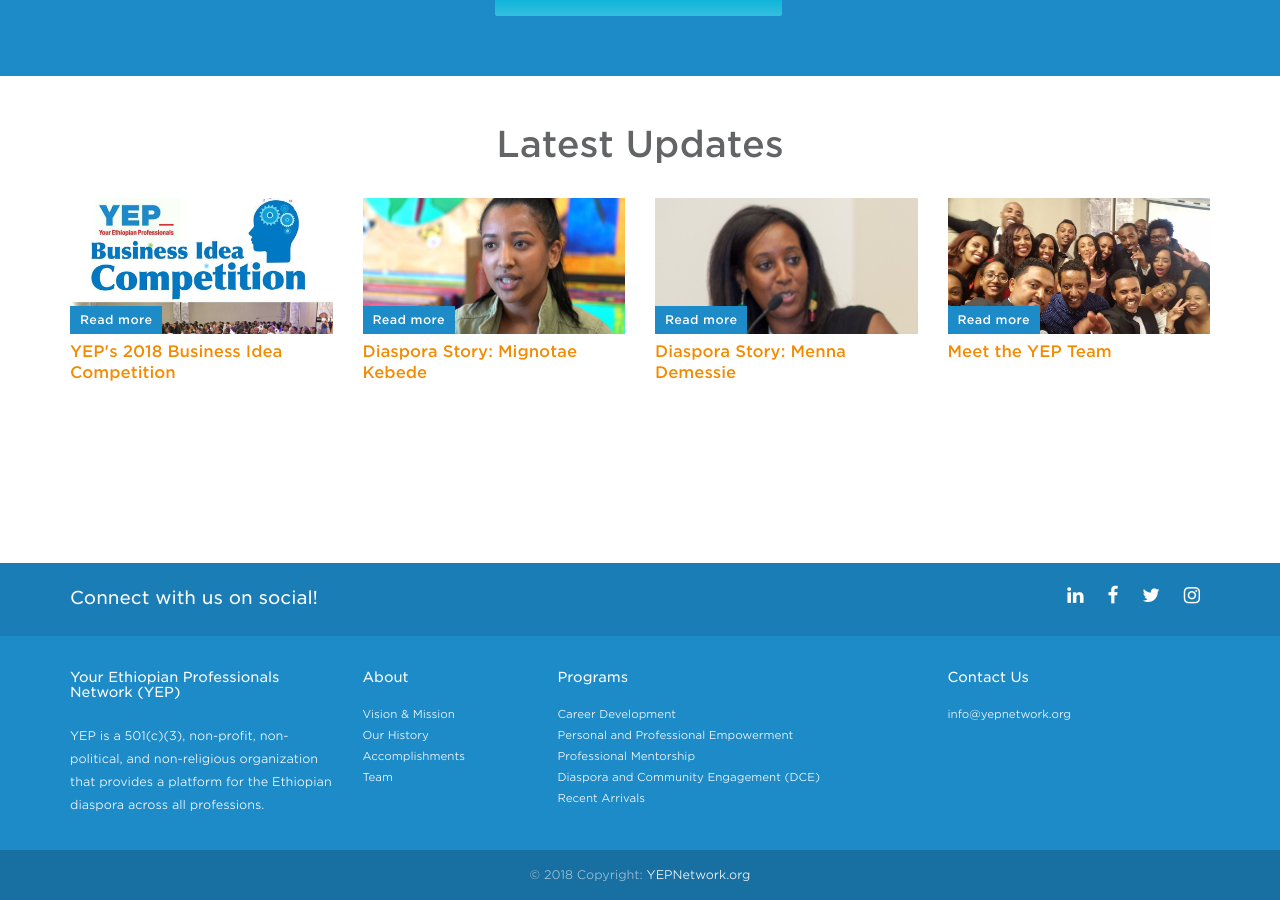
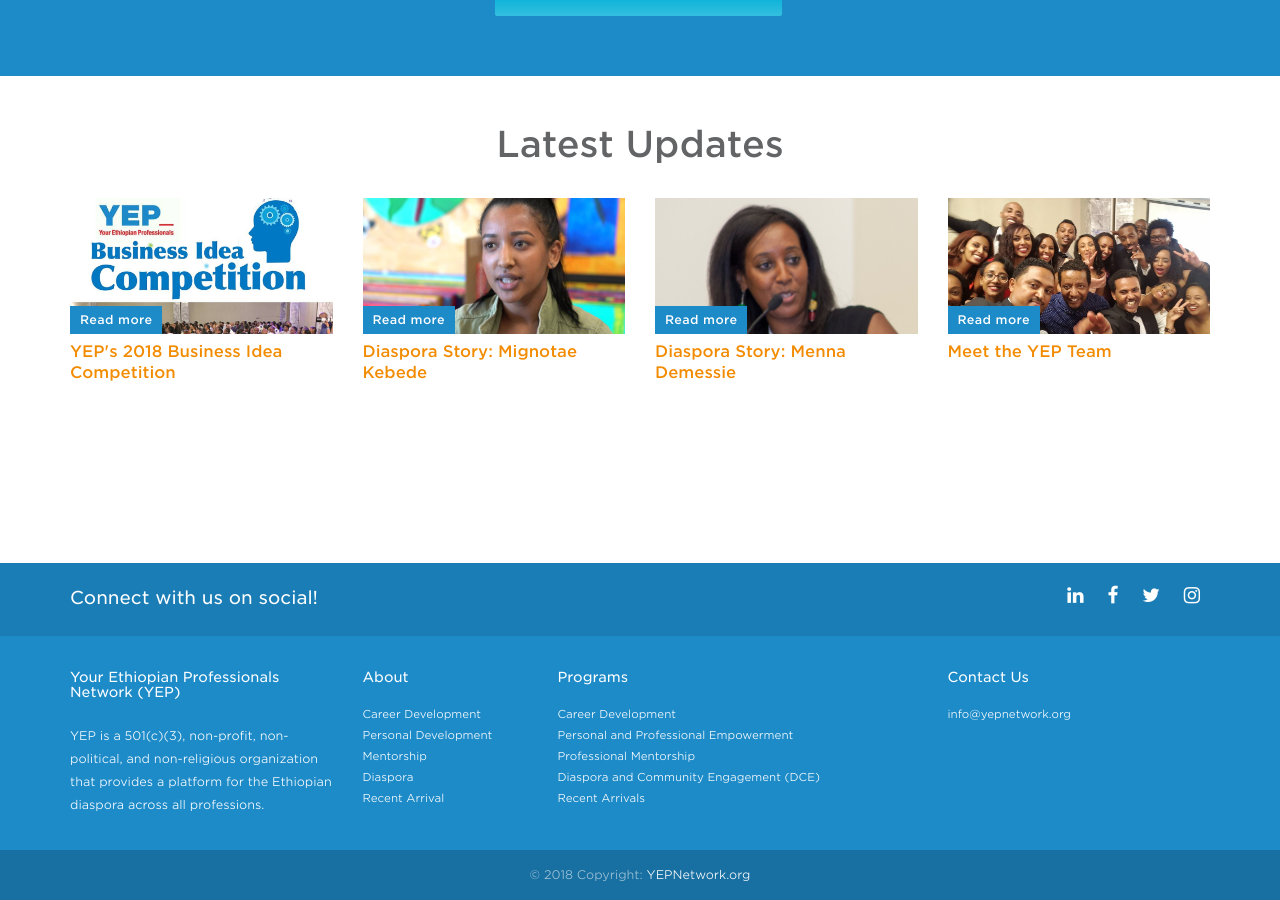
Before and after one commit to YEPNetwork/yepnetwork.github.io, a Jekyll site: the page built from index.html, in a window 1280 px wide and 900 px high, scrolled down 1755 px. Built offline with Jekyll 4.4.1, drawn with Linux system fonts in a browser that asks for light colours; nearby versions of some CDN libraries; comment, search, counter and statistics services are not loaded.

Commit message:
Update _config.yml

```diff
--- a/_config.yml
+++ b/_config.yml
@@ -38,6 +38,24 @@
     class: team
     path: /about/team
 
+#  Programs section sub-nav.
+about:
+  - title: Career Development
+    class: career
+    path: /program/a_career-development/
+  - title: Personal Development
+    class: personal
+    path: /program/b_personal-professional-empowerment/
+  - title: Mentorship
+    class: mentorship
+    path: /program/c_professional-mentorship/
+  - title: Diaspora
+    class: diaspora
+    path: /program/d_diaspora-community-engagement/
+  - title: Recent Arrival
+    class: Recent
+    path: /program/e_recent-arrival/
+
 # Build settings.
 exclude:
   - Gemfile
```
